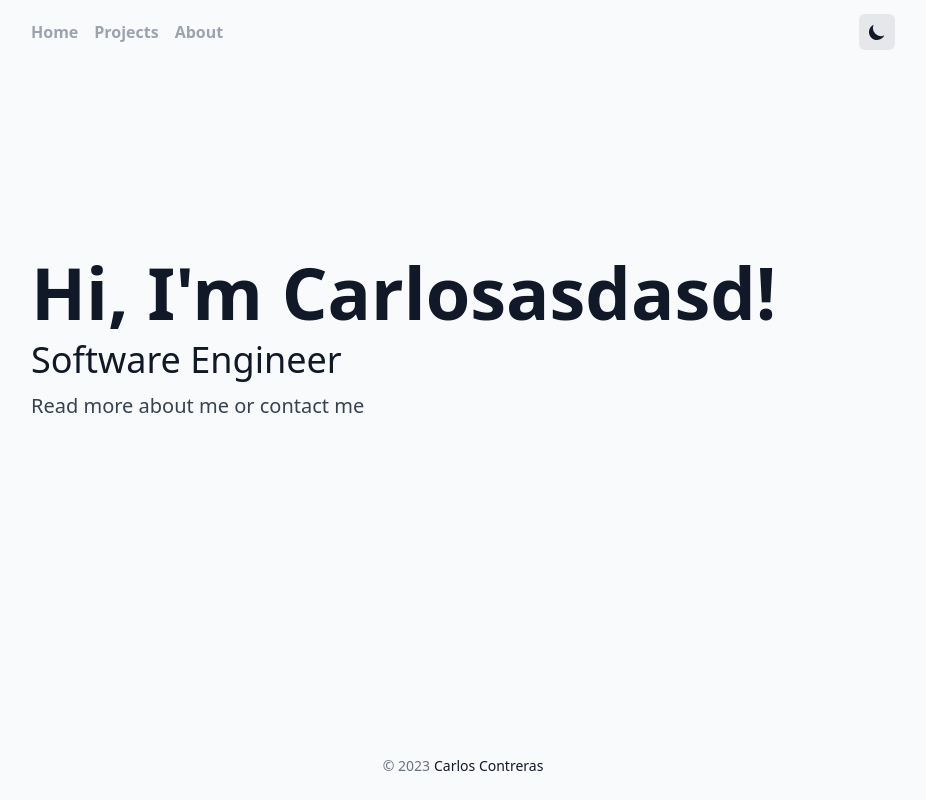
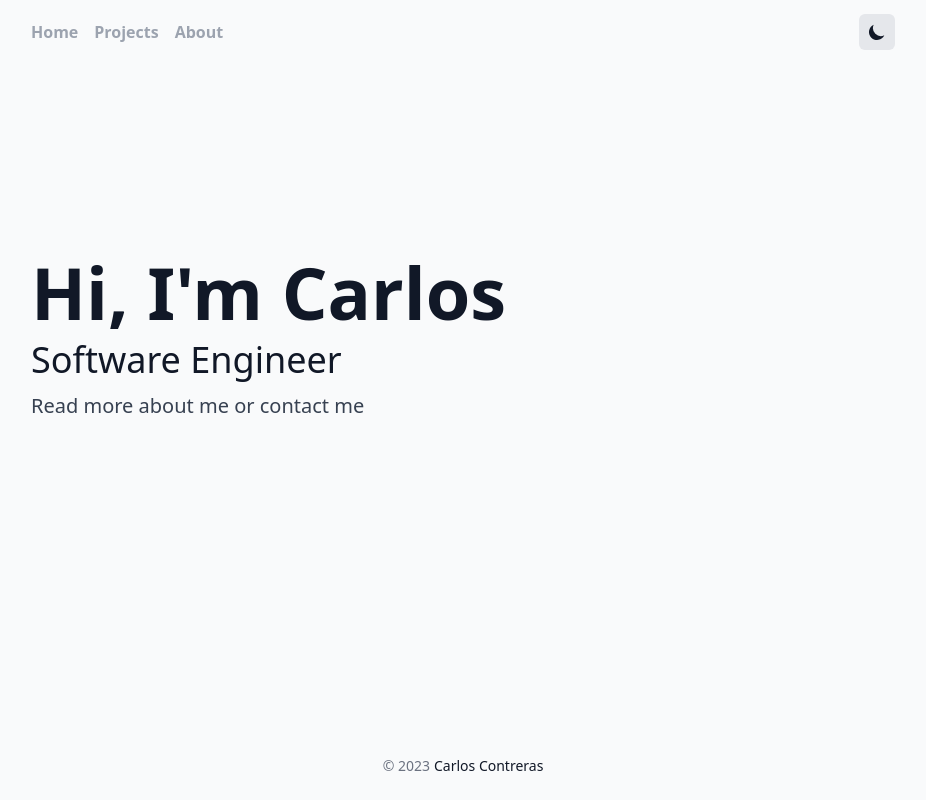
Before and after one commit to crlscontreras/portfolio-nextjs, a Next.js app: page / in a window 1280 px wide. Shown: the whole page, without its empty margins (177-1103 px from the left). Built offline with nearby package versions, Linux system fonts and the light colour scheme.

Commit message:
update Hero section

```diff
--- a/components/Hero/index.tsx
+++ b/components/Hero/index.tsx
@@ -9,7 +9,7 @@ const Hero = () => {
   return (
     <section className="mt-48">
       <h1 className="text-7xl font-bold">
-        Hi, I'm <span className="dark:text-purple-600">Carlosasdasd!</span>
+        Hi, I'm <span className="dark:text-purple-600">Carlos</span>
       </h1>
       <h3 className="text-4xl my-3">Software Engineer</h3>
       <div className="text-xl text-gray-700 mb-8">
```
